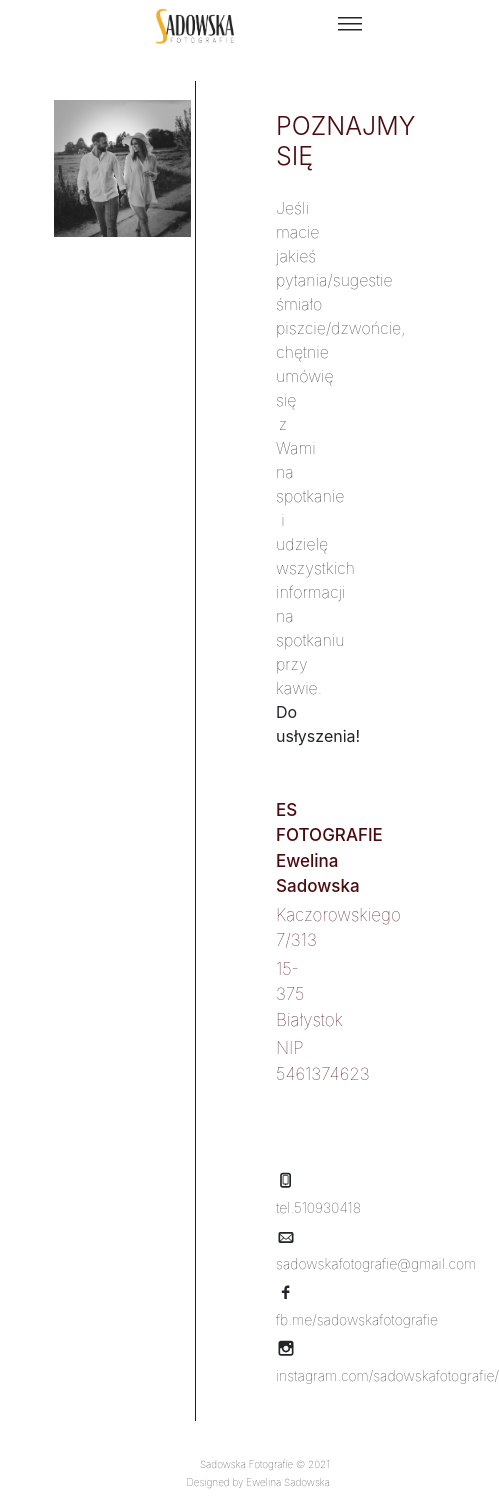
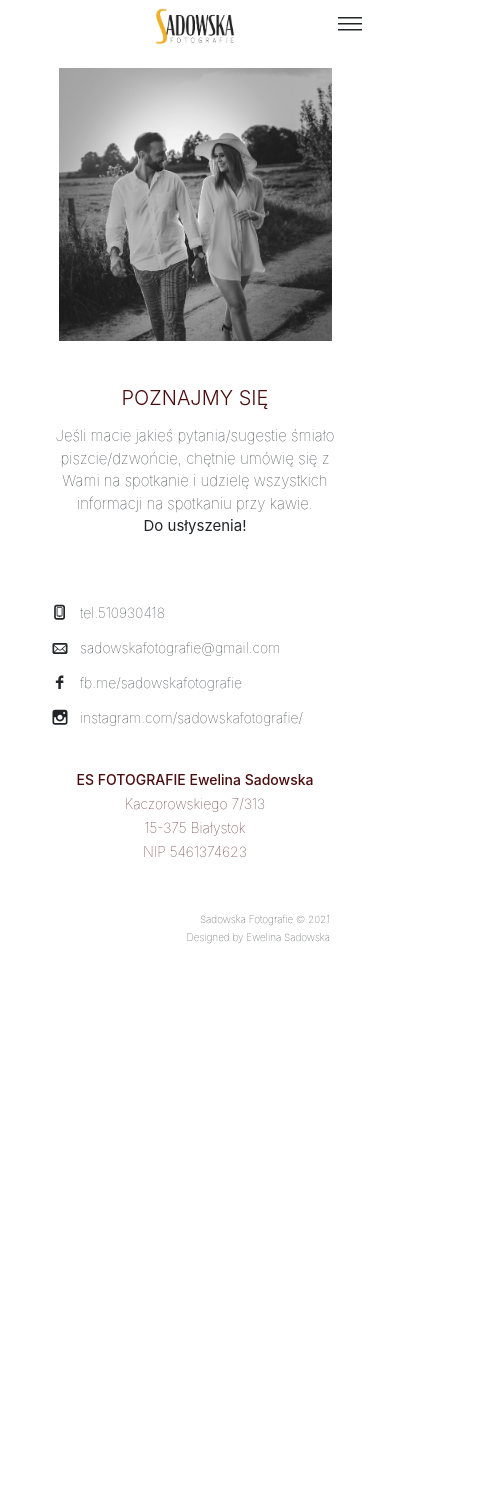
Before and after one commit to esdvska/sadowska, a React (Create React App) app: page /kontakt in a window 390 px wide. Shown: the whole page, 499 px wide, since content can reach past the window. After the commit the page ends 956 px from the top, so only its background shows below. Built offline with nearby package versions, Linux system fonts and the light colour scheme; a web font is replaced by a local one.

Commit message:
section contact responsive style add

```diff
--- /dev/null
+++ b/src/components/AddedInfo.js
@@ -0,0 +1,19 @@
+import React from "react";
+
+import Adresses from "./Adresses";
+import Firm from "./Firm";
+
+const AddedInfo = () => {
+  return (
+    <div className="mobile_info">
+      <div className="adress_info">
+        <Adresses />
+      </div>
+      <div className="firm_info">
+        <Firm />
+      </div>{" "}
+    </div>
+  );
+};
+
+export default AddedInfo;
--- /dev/null
+++ b/src/components/Adresses.js
@@ -0,0 +1,30 @@
+import React from "react";
+
+import { TiSocialFacebook } from "react-icons/ti";
+import { TiDevicePhone } from "react-icons/ti";
+import { TiMail } from "react-icons/ti";
+import { TiSocialInstagram } from "react-icons/ti";
+
+const Adresses = () => {
+  return (
+    <div className="adresses">
+      <p>
+        <TiDevicePhone className="contact_icon" />
+        tel.510930418
+      </p>
+      <p>
+        <TiMail className="contact_icon" />
+        sadowskafotografie@gmail.com
+      </p>
+      <p>
+        <TiSocialFacebook className="contact_icon" />
+        fb.me/sadowskafotografie
+      </p>{" "}
+      <p>
+        <TiSocialInstagram className="contact_icon" />
+        instagram.com/sadowskafotografie/
+      </p>
+    </div>
+  );
+};
+export default Adresses;
--- /dev/null
+++ b/src/components/Firm.js
@@ -0,0 +1,13 @@
+import React from "react";
+
+const Firm = () => {
+  return (
+    <div className="firm">
+      <p>ES FOTOGRAFIE Ewelina Sadowska</p>
+      <p>Kaczorowskiego 7/313</p>
+      <p>15-375 Białystok</p>
+      <p>NIP 5461374623</p>
+    </div>
+  );
+};
+export default Firm;
--- a/src/layouts/Header.js
+++ b/src/layouts/Header.js
@@ -10,7 +10,7 @@ import logo from "../images/LOGO.png";
 import "../styles/Header.css";
 
 const Header = () => {
-  const isMobile = useMediaQuery({ query: "(max-width:740px" });
+  const isMobile = useMediaQuery({ query: "(max-width:820px" });
   const navigation = isMobile ? <NavButton /> : <NavDesktop />;
   return (
     <div className="header">
--- a/src/pages/Contact.js
+++ b/src/pages/Contact.js
@@ -1,15 +1,18 @@
-import React from "react";
+import React, { useState } from "react";
 
-import { TiSocialFacebook } from "react-icons/ti";
-import { TiDevicePhone } from "react-icons/ti";
-import { TiMail } from "react-icons/ti";
-import { TiSocialInstagram } from "react-icons/ti";
+import { useMediaQuery } from "react-responsive";
+
+import Adresses from "../components/Adresses";
+import Firm from "../components/Firm";
+import AddedInfo from "../components/AddedInfo";
 
 import "../styles/Contact.css";
 
 import contact from "../images/contact.jpg";
 
 const Contact = () => {
+  const isChanged = useMediaQuery({ query: "(max-width:850px" });
+
   return (
     <div className="contact">
       <aside>
@@ -24,31 +27,10 @@ const Contact = () => {
           spotkaniu przy kawie. <br></br>
           <strong>Do usłyszenia!</strong>
         </p>
-        <div className="firm">
-          <p>ES FOTOGRAFIE Ewelina Sadowska</p>
-          <p>Kaczorowskiego 7/313</p>
-          <p>15-375 Białystok</p>
-          <p>NIP 5461374623</p>
-        </div>
-        <div className="adresses">
-          <p>
-            <TiDevicePhone className="contact_icon" />
-            tel.510930418
-          </p>
-          <p>
-            <TiMail className="contact_icon" />
-            sadowskafotografie@gmail.com
-          </p>
-          <p>
-            <TiSocialFacebook className="contact_icon" />
-            fb.me/sadowskafotografie
-          </p>{" "}
-          <p>
-            <TiSocialInstagram className="contact_icon" />
-            instagram.com/sadowskafotografie/
-          </p>
-        </div>
+        {isChanged ? null : <Firm />}
+        {isChanged ? null : <Adresses />}
       </div>
+      {isChanged ? <AddedInfo /> : null}
     </div>
   );
 };
--- a/src/styles/Contact.css
+++ b/src/styles/Contact.css
@@ -10,12 +10,47 @@
   .info_contact {
     padding-right: 100px;
     padding-left: 80px;
-    margin-top: 7vw;
+    margin-top: 5vw;
+  }
+}
+
+@media (max-width: 850px) {
+  .info_contact {
+    margin-bottom: 0;
+    margin-top: 3vw;
+  }
+}
+@media (max-width: 700px) {
+  .info_contact {
+    padding-left: 50px;
+    padding-right: 50px;
+  }
+}
+@media (max-width: 600px) {
+  .info_contact {
+    float: none;
+    width: 100vw;
+    border-left: none;
+    margin-top: 0;
+    padding-bottom: 0;
+  }
+}
+
+@media (max-width: 600px) {
+  .info_contact p {
+    font-size: 15px;
   }
 }
 .contact aside {
   float: left;
   width: 50%;
+}
+
+@media (max-width: 600px) {
+  .contact aside {
+    float: none;
+    width: 100%;
+  }
 }
 .contact aside img {
   width: 50%;
@@ -40,7 +75,25 @@
     margin-top: 12vw;
   }
 }
-
+@media (max-width: 850px) {
+  .contact aside img {
+    width: 70%;
+    margin-left: 50px;
+    margin-top: 2vw;
+    margin-bottom: 0;
+  }
+}
+@media (max-width: 770px) {
+  .contact aside img {
+    margin-top: 6vw;
+    margin-left: 0px;
+  }
+}
+@media (max-width: 600px) {
+  .contact aside img {
+    margin: 15px auto;
+  }
+}
 .contact h1 {
   font-weight: 300;
   font-size: 30px;
@@ -50,6 +103,16 @@
 @media (max-width: 1360px) {
   .contact h1 {
     font-size: 25px;
+  }
+}
+@media (max-width: 700px) {
+  .contact h1 {
+    font-size: 20px;
+  }
+}
+@media (max-width: 600px) {
+  .contact h1 {
+    margin-bottom: 15px;
   }
 }
 
@@ -69,6 +132,11 @@
 
   text-align: left;
 }
+@media (max-width: 1250px) {
+  .adresses {
+    margin-top: 45px;
+  }
+}
 .adresses p {
   margin-bottom: 5px;
   font-size: 16px;
@@ -78,6 +146,7 @@
     font-size: 14px;
   }
 }
+
 .contact_icon {
   font-size: 30px;
   padding-bottom: 3.5px;
@@ -89,8 +158,18 @@
   color: rgb(75, 12, 15);
 }
 @media (max-width: 1360px) {
-  .afirm {
+  .firm {
     font-size: 15px;
+  }
+}
+@media (max-width: 700px) {
+  .firm {
+    font-size: 14px;
+  }
+}
+@media (max-width: 600px) {
+  .firm {
+    margin-top: 35px;
   }
 }
 .firm p {
@@ -99,3 +178,52 @@
 .firm p:first-child {
   font-weight: 500;
 }
+
+/* KOMPONENTY PRZY PODZIALE NA 4 - OD 850px */
+
+.mobile_info {
+  overflow: hidden;
+  width: 100vw;
+  margin-bottom: 35px;
+}
+.firm_info {
+  width: 50%;
+  float: left;
+  margin-top: 30px;
+  margin-left: 20px;
+}
+@media (max-width: 750px) {
+  .firm_info {
+    width: 45%;
+    margin-top: 10px;
+    padding-left: 25px;
+  }
+}
+@media (max-width: 600px) {
+  .firm_info {
+    float: none;
+    width: 100vw;
+    padding-left: 0;
+    margin-left: 0;
+  }
+}
+
+.adress_info {
+  width: 35%;
+  float: left;
+  margin-top: 50px;
+  margin-left: 80px;
+}
+@media (max-width: 750px) {
+  .adress_info {
+    width: 38%;
+    margin-top: 10px;
+    margin-left: 50px;
+  }
+}
+@media (max-width: 600px) {
+  .adress_info {
+    float: none;
+    width: 100vw;
+  }
+}
--- a/src/styles/Header.css
+++ b/src/styles/Header.css
@@ -14,7 +14,7 @@
   }
 } */
 
-@media (max-width: 740px) {
+@media (max-width: 820px) {
   .logo {
     width: 80px;
     margin-top: 8px;
```
Also changed, not shown: 1 other file (tests, documents, lock files or other folders).
